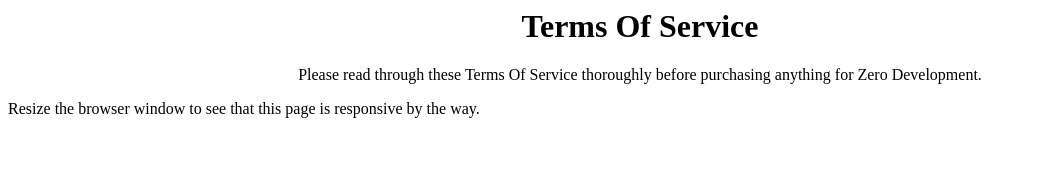
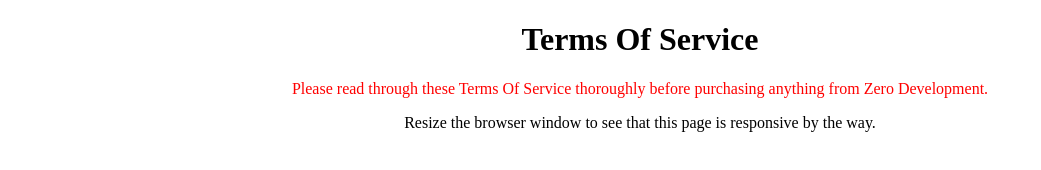
Before and after one commit to irish5100/zerodevelopment0, a plain HTML site: page terms.html in a window 1280 px wide. Shown: the whole page, without its empty margins (0-1041 px from the left). Drawn offline with Linux system fonts and the light colour scheme.

Commit message:
Update terms.html

```diff
--- a/terms.html
+++ b/terms.html
@@ -1,5 +1,17 @@
+<!DOCTYPE html>
+<html>
+<head>
+<style>
+.center {
+  text-align: center;
+  color: red;
+}
+</style>
+</head>
+<body>
+
 <div class="terms-section">
 <h1 style="text-align:center">Terms Of Service</h1>
-  <p style="text-align:center" style="color:red">Please read through these Terms Of Service thoroughly before purchasing anything for Zero Development.</p>
-  <p>Resize the browser window to see that this page is responsive by the way.</p>
+<p class="center">Please read through these Terms Of Service thoroughly before purchasing anything from Zero Development.</p>
+  <p style="text-align:center">Resize the browser window to see that this page is responsive by the way.</p>
 </div>
```
